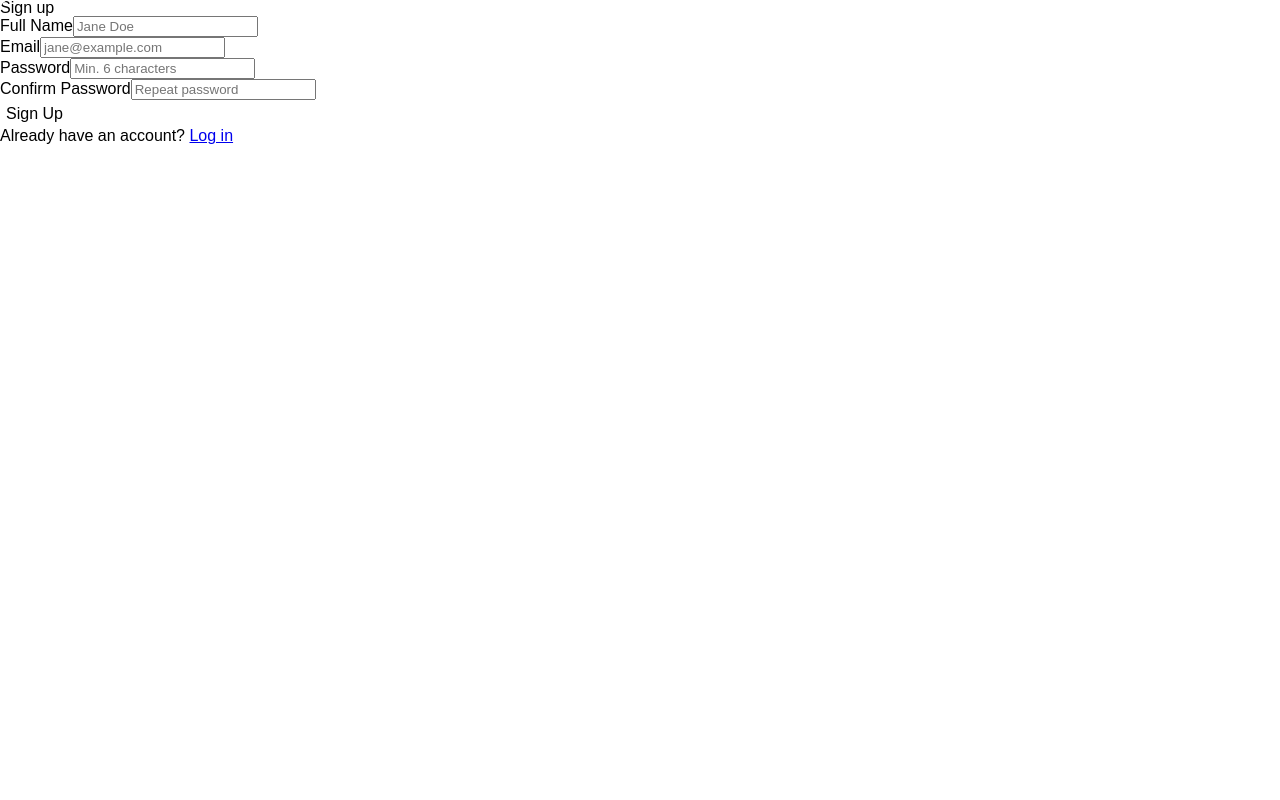
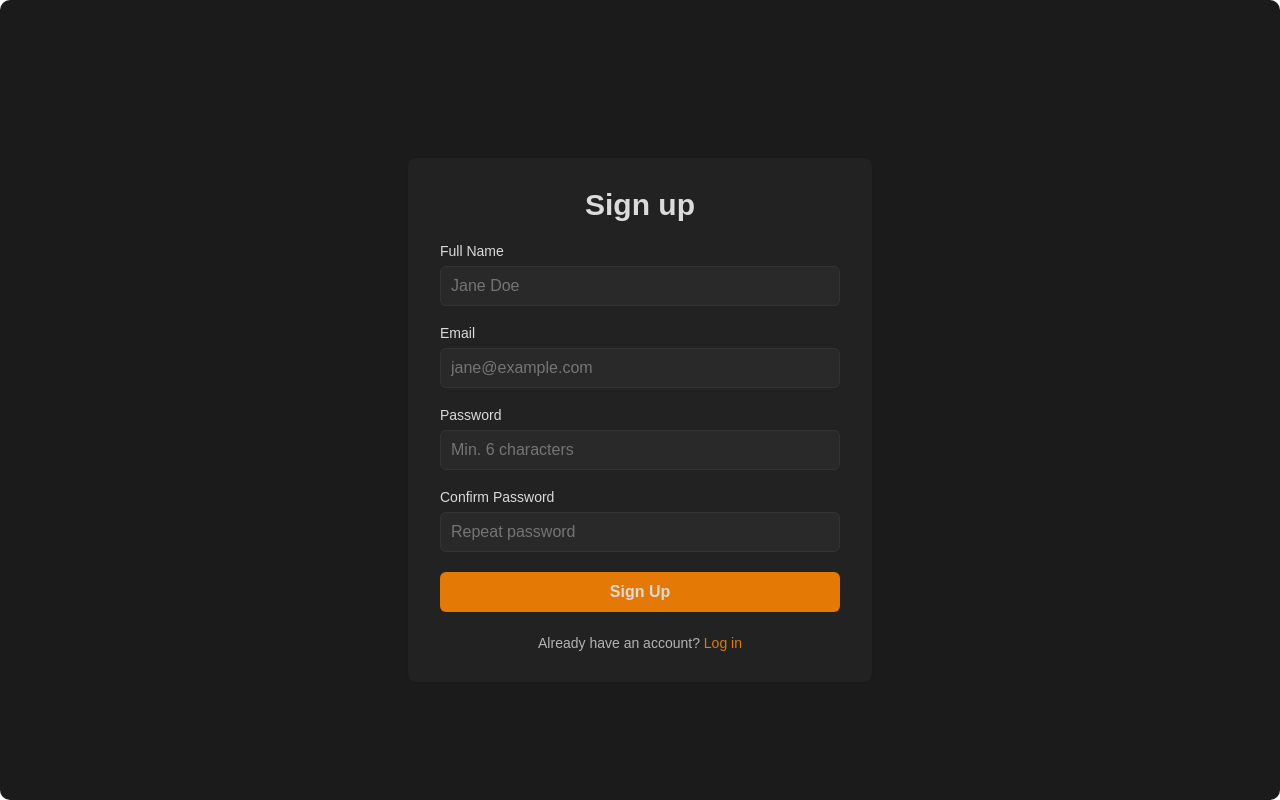
Before and after one commit to Xoppyc/test_task, a React (Vite) app in the folder frontend/: page /signup in a window 1280 px wide. Built offline with nearby package versions, Linux system fonts and the light colour scheme; no server answers.

Commit message:
add theme support, restyle login and sign up pages

```diff
--- a/frontend/src/main.tsx
+++ b/frontend/src/main.tsx
@@ -4,6 +4,9 @@ import './main.scss'
 import App from './App.tsx'
 import { BrowserRouter } from 'react-router'
 import { AuthProvider } from './context/authContext.tsx'
+
+const savedTheme = localStorage.getItem('theme') || 'dark';
+document.documentElement.setAttribute('data-theme', savedTheme);
 
 createRoot(document.getElementById('root')!).render(
   <AuthProvider>
--- a/frontend/src/pages/books/BooksPage.tsx
+++ b/frontend/src/pages/books/BooksPage.tsx
@@ -1,5 +1,6 @@
 import { useState, useEffect } from 'react'
-import { getBooks, type Book } from '../../api/books'
+import { getBooks } from '../../api/books'
+import type { Book } from '../../types'
 
 function BooksPage() {
   const [books, setBooks] = useState<Book[]>([])
--- /dev/null
+++ b/frontend/src/pages/login/LoginPage.module.scss
@@ -0,0 +1,116 @@
+.container {
+  display        : flex;
+  justify-content: center;
+  align-items    : center;
+  min-height     : 100vh;
+  padding        : 20px;
+}
+
+.form {
+  background   : var(--background-primary-alt);
+  padding      : 2rem;
+  border-radius: 8px;
+  box-shadow   : var(--shadow-sm);
+  width        : 100%;
+  max-width    : 400px;
+}
+
+.title {
+  font-size    : 1.875rem;
+  font-weight  : 700;
+  color        : var(--text-normal);
+  margin-bottom: 1.5rem;
+  text-align   : center;
+}
+
+.errorBanner {
+  background-color: var(--background-modifier-error-rgb);
+  color           : var(--background-modifier-error);
+  padding         : 0.75rem;
+  border-radius   : 4px;
+  font-size       : 0.875rem;
+  margin-bottom   : 1rem;
+}
+
+.field {
+  margin-bottom : 1.25rem;
+  display       : flex;
+  flex-direction: column;
+}
+
+.label {
+  font-size    : 0.875rem;
+  font-weight  : 500;
+  color        : var(text-normal);
+  margin-bottom: 0.5rem;
+}
+
+.input {
+  background-color: var(--background-secondary-alt);
+  padding         : 0.625rem;
+  border          : var(--border-default-width) solid var(--border-subtle);
+  border-radius   : 6px;
+  font-size       : 1rem;
+  transition      : border-color 0.2s, box-shadow 0.2s;
+  color           : var(--text-faint);
+
+  &:focus {
+    outline     : none;
+    border-color: var(--border-strong);
+    box-shadow  : var(--shadow-sm);
+  }
+}
+
+.inputError {
+  @extend .input;
+  border-color: var(--background-modifier-error);
+
+  &:focus {
+    box-shadow: var(--background-modifier-error-rgb);
+  }
+}
+
+.fieldError {
+  color     : var(--background-modifier-error);
+  font-size : 0.75rem;
+  margin-top: 0.25rem;
+}
+
+.button {
+  width           : 100%;
+  background-color: var(--accent-color);
+  color           : var(--text-on-accent);
+  padding         : 0.75rem;
+  border          : none;
+  border-radius   : 6px;
+  font-weight     : 600;
+  cursor          : pointer;
+  transition      : background-color 0.2s;
+  margin-top      : 1rem;
+
+  &:hover:not(:disabled) {
+    background-color: var(--accent-color-hover);
+  }
+
+  &:disabled {
+    opacity: 0.6;
+    cursor : not-allowed;
+  }
+}
+
+.footerText {
+  margin-top: 1.5rem;
+  text-align: center;
+  font-size : 0.875rem;
+  color     : var(--text-muted);
+}
+
+.link {
+  color          : var(--accent-color);
+  text-decoration: none;
+  font-weight    : 500;
+
+  &:hover {
+    text-decoration: underline;
+  }
+}
--- a/frontend/src/pages/login/LoginPage.tsx
+++ b/frontend/src/pages/login/LoginPage.tsx
@@ -2,6 +2,7 @@ import { useState } from 'react'
 import { useNavigate } from 'react-router'
 import { loginRequest } from '../../api/auth'
 import { useAuth } from '../../context/authContext'
+import styles from './LoginPage.module.scss'
 
 export default function LoginPage() {
   const { login } = useAuth()
@@ -20,7 +21,7 @@ export default function LoginPage() {
     return e
   }
 
-  const handleSubmit = async (e: React.SubmitEvent) => {
+  const handleSubmit = async (e: React.FormEvent) => {
     e.preventDefault()
     const errs = validate()
     if (Object.keys(errs).length) { setErrors(errs); return }
@@ -29,9 +30,7 @@ export default function LoginPage() {
     setApiError('')
     try {
       const res = await loginRequest({ email, password })
-      console.log(res);
       login(res.data.user, res.data.token)
-      console.log('success');
       navigate('/books')
     } catch (err: any) {
       setApiError(err.response?.data?.message ?? 'Invalid credentials')
@@ -41,42 +40,46 @@ export default function LoginPage() {
   }
 
   return (
-    <form onSubmit={handleSubmit} noValidate>
-      <h1>Log in</h1>
+    <div className={styles.container}>
+      <form onSubmit={handleSubmit} noValidate className={styles.form}>
+        <h1 className={styles.title}>Log in</h1>
 
-      {apiError && <p className="error-banner">{apiError}</p>}
+        {apiError && <p className={styles.errorBanner}>{apiError}</p>}
 
-      <div className="field">
-        <label htmlFor="email">Email</label>
+        <div className={styles.field}>
+          <label htmlFor="email" className={styles.label}>Email</label>
           <input
             id="email"
             type="email"
+            className={errors.email ? styles.inputError : styles.input}
             value={email}
             onChange={e => { setEmail(e.target.value); setErrors(p => ({ ...p, email: undefined })) }}
             placeholder="you@example.com"
           />
-        {errors.email && <span className="field-error">{errors.email}</span>}
+          {errors.email && <span className={styles.fieldError}>{errors.email}</span>}
         </div>
 
-      <div className="field">
-        <label htmlFor="password">Password</label>
+        <div className={styles.field}>
+          <label htmlFor="password" className={styles.label}>Password</label>
           <input
             id="password"
             type="password"
+            className={errors.password ? styles.inputError : styles.input}
             value={password}
             onChange={e => { setPassword(e.target.value); setErrors(p => ({ ...p, password: undefined })) }}
             placeholder="••••••••"
           />
-        {errors.password && <span className="field-error">{errors.password}</span>}
+          {errors.password && <span className={styles.fieldError}>{errors.password}</span>}
         </div>
 
-      <button type="submit" disabled={loading}>
+        <button type="submit" className={styles.button} disabled={loading}>
           {loading ? 'Logging in…' : 'Log In'}
         </button>
 
-      <p>
-        Don't have an account? <a href="/signup">Sign up</a>
+        <p className={styles.footerText}>
+          Don't have an account? <a href="/signup" className={styles.link}>Sign up</a>
         </p>
       </form>
+    </div>
   )
 }
--- /dev/null
+++ b/frontend/src/pages/signup/SignupPage.module.scss
@@ -0,0 +1,116 @@
+.container {
+  display        : flex;
+  justify-content: center;
+  align-items    : center;
+  min-height     : 100vh;
+  padding        : 20px;
+}
+
+.form {
+  background   : var(--background-primary-alt);
+  padding      : 2rem;
+  border-radius: 8px;
+  box-shadow   : var(--shadow-sm);
+  width        : 100%;
+  max-width    : 400px;
+}
+
+.title {
+  font-size    : 1.875rem;
+  font-weight  : 700;
+  color        : var(--text-normal);
+  margin-bottom: 1.5rem;
+  text-align   : center;
+}
+
+.errorBanner {
+  background-color: var(--background-modifier-error-rgb);
+  color           : var(--background-modifier-error);
+  padding         : 0.75rem;
+  border-radius   : 4px;
+  font-size       : 0.875rem;
+  margin-bottom   : 1rem;
+}
+
+.field {
+  margin-bottom : 1.25rem;
+  display       : flex;
+  flex-direction: column;
+}
+
+.label {
+  font-size    : 0.875rem;
+  font-weight  : 500;
+  color        : var(text-normal);
+  margin-bottom: 0.5rem;
+}
+
+.input {
+  background-color: var(--background-secondary-alt);
+  padding         : 0.625rem;
+  border          : var(--border-default-width) solid var(--border-subtle);
+  border-radius   : 6px;
+  font-size       : 1rem;
+  transition      : border-color 0.2s, box-shadow 0.2s;
+  color           : var(--text-faint);
+
+  &:focus {
+    outline     : none;
+    border-color: var(--border-strong);
+    box-shadow  : var(--shadow-sm);
+  }
+}
+
+.inputError {
+  @extend .input;
+  border-color: var(--background-modifier-error);
+
+  &:focus {
+    box-shadow: var(--background-modifier-error-rgb);
+  }
+}
+
+.fieldError {
+  color     : var(--background-modifier-error);
+  font-size : 0.75rem;
+  margin-top: 0.25rem;
+}
+
+.button {
+  width           : 100%;
+  background-color: var(--accent-color);
+  color           : var(--text-on-accent);
+  padding         : 0.75rem;
+  border          : none;
+  border-radius   : 6px;
+  font-weight     : 600;
+  cursor          : pointer;
+  transition      : background-color 0.2s;
+  margin-top      : 1rem;
+
+  &:hover:not(:disabled) {
+    background-color: var(--accent-color-hover);
+  }
+
+  &:disabled {
+    opacity: 0.6;
+    cursor : not-allowed;
+  }
+}
+
+.footerText {
+  margin-top: 1.5rem;
+  text-align: center;
+  font-size : 0.875rem;
+  color     : var(--text-muted);
+}
+
+.link {
+  color          : var(--accent-color);
+  text-decoration: none;
+  font-weight    : 500;
+
+  &:hover {
+    text-decoration: underline;
+  }
+}
--- a/frontend/src/pages/signup/SignupPage.tsx
+++ b/frontend/src/pages/signup/SignupPage.tsx
@@ -2,6 +2,7 @@ import { useState } from 'react'
 import { useNavigate } from 'react-router'
 import { signup } from '../../api/auth'
 import { useAuth } from '../../context/authContext'
+import styles from './SignupPage.module.scss'
 
 export default function SignupPage() {
   const { login } = useAuth()
@@ -28,7 +29,7 @@ export default function SignupPage() {
     return e
   }
 
-  const handleSubmit = async (e: React.SubmitEvent) => {
+  const handleSubmit = async (e: React.FormEvent) => {
     e.preventDefault()
     const errs = validate()
     if (Object.keys(errs).length) { setErrors(errs); return }
@@ -47,65 +48,71 @@ export default function SignupPage() {
   }
 
   return (
-    <form onSubmit={handleSubmit} noValidate>
-      <h1>Sign up</h1>
+    <div className={styles.container}>
+      <form onSubmit={handleSubmit} noValidate className={styles.form}>
+        <h1 className={styles.title}>Sign up</h1>
 
-      {apiError && <p className="error-banner">{apiError}</p>}
+        {apiError && <p className={styles.errorBanner}>{apiError}</p>}
 
-      <div className="field">
-        <label htmlFor="name">Full Name</label>
+        <div className={styles.field}>
+          <label htmlFor="name" className={styles.label}>Full Name</label>
           <input
             id="name"
+            className={errors.name ? styles.inputError : styles.input}
             value={name}
             onChange={e => { setName(e.target.value); clearErr('name') }}
             placeholder="Jane Doe"
           />
-        {errors.name && <span className="field-error">{errors.name}</span>}
+          {errors.name && <span className={styles.fieldError}>{errors.name}</span>}
         </div>
 
-      <div className="field">
-        <label htmlFor="email">Email</label>
+        <div className={styles.field}>
+          <label htmlFor="email" className={styles.label}>Email</label>
           <input
             id="email"
             type="email"
+            className={errors.email ? styles.inputError : styles.input}
             value={email}
             onChange={e => { setEmail(e.target.value); clearErr('email') }}
             placeholder="jane@example.com"
           />
-        {errors.email && <span className="field-error">{errors.email}</span>}
+          {errors.email && <span className={styles.fieldError}>{errors.email}</span>}
         </div>
 
-      <div className="field">
-        <label htmlFor="password">Password</label>
+        <div className={styles.field}>
+          <label htmlFor="password" className={styles.label}>Password</label>
           <input
             id="password"
             type="password"
+            className={errors.password ? styles.inputError : styles.input}
             value={password}
             onChange={e => { setPassword(e.target.value); clearErr('password') }}
             placeholder="Min. 6 characters"
           />
-        {errors.password && <span className="field-error">{errors.password}</span>}
+          {errors.password && <span className={styles.fieldError}>{errors.password}</span>}
         </div>
 
-      <div className="field">
-        <label htmlFor="confirm">Confirm Password</label>
+        <div className={styles.field}>
+          <label htmlFor="confirm" className={styles.label}>Confirm Password</label>
           <input
             id="confirm"
             type="password"
+            className={errors.confirm ? styles.inputError : styles.input}
             value={confirm}
             onChange={e => { setConfirm(e.target.value); clearErr('confirm') }}
             placeholder="Repeat password"
           />
-        {errors.confirm && <span className="field-error">{errors.confirm}</span>}
+          {errors.confirm && <span className={styles.fieldError}>{errors.confirm}</span>}
         </div>
 
-      <button type="submit" disabled={loading}>
+        <button type="submit" className={styles.button} disabled={loading}>
           {loading ? 'Creating account…' : 'Sign Up'}
         </button>
 
-      <p>
-        Already have an account? <a href="/login">Log in</a>
+        <p className={styles.footerText}>
+          Already have an account? <a href="/login" className={styles.link}>Log in</a>
         </p>
       </form>
+    </div>
   )
 }
```
Lines whose indentation alone changed are shown as unchanged.
